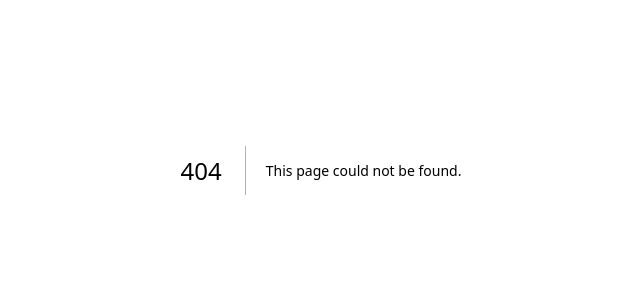
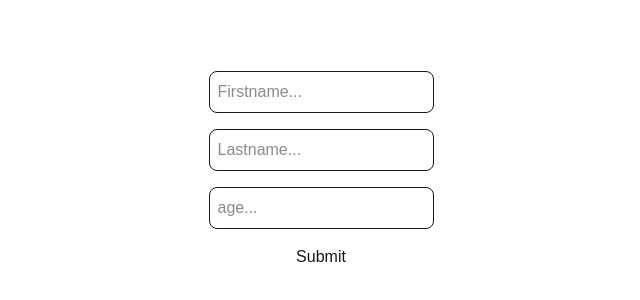
Before and after one commit to f0bima/materi-magang-nextjs, a Next.js app: page /use-form in a window 1280 px wide. Before the commit this address had no page. Shown: the part 230-530 px from the top of the page, without its empty margins (319-959 px from the left). Built offline with nearby package versions, Linux system fonts and the light colour scheme.

Commit message:
react hook form zod validation

```diff
--- a/src/app/form/page.tsx
+++ b/src/app/form/page.tsx
@@ -35,6 +35,7 @@ const Page = () => {
 
     console.log("Formdata", formData);
     const validatedFormData = formSchema.safeParse(formData);
+
     if (!validatedFormData.success) {
       const issues = validatedFormData.error.issues;
 
--- /dev/null
+++ b/src/app/use-form/page.tsx
@@ -0,0 +1,60 @@
+"use client";
+import { zodResolver } from "@hookform/resolvers/zod";
+import React, { FormEventHandler } from "react";
+import { useForm } from "react-hook-form";
+import z from "zod";
+
+const formSchema = z.object({
+  firstname: z
+    .string()
+    .min(3, { message: "kurang dari 3" })
+    .max(10, { message: "lebih dari 10" }),
+  lastname: z.string().min(3).max(10),
+  age: z.coerce.number(),
+});
+
+const Page = () => {
+  const {
+    register,
+    handleSubmit,
+    formState: { errors },
+  } = useForm({ mode: "onChange", resolver: zodResolver(formSchema) });
+
+  const onSubmit: FormEventHandler<HTMLFormElement> = handleSubmit((e) => {
+    console.log("submited");
+    console.log(e);
+  });
+
+  return (
+    <main className="flex w-full h-screen justify-center items-center flex-col gap-2">
+      <form className="flex flex-col gap-2" onSubmit={onSubmit}>
+        <input
+          className="p-2 border rounded-lg"
+          type="text"
+          placeholder="Firstname..."
+          {...register("firstname")}
+        />
+        <p>{errors?.firstname?.message}</p>
+        <input
+          className="p-2 border rounded-lg"
+          type="text"
+          placeholder="Lastname..."
+          {...register("lastname")}
+        />
+        <p>{errors?.lastname?.message}</p>
+
+        <input
+          className="p-2 border rounded-lg"
+          type="number"
+          placeholder="age..."
+          {...register("age")}
+        />
+        <p>{errors?.age?.message}</p>
+
+        <button type="submit">Submit</button>
+      </form>
+    </main>
+  );
+};
+
+export default Page;
```
